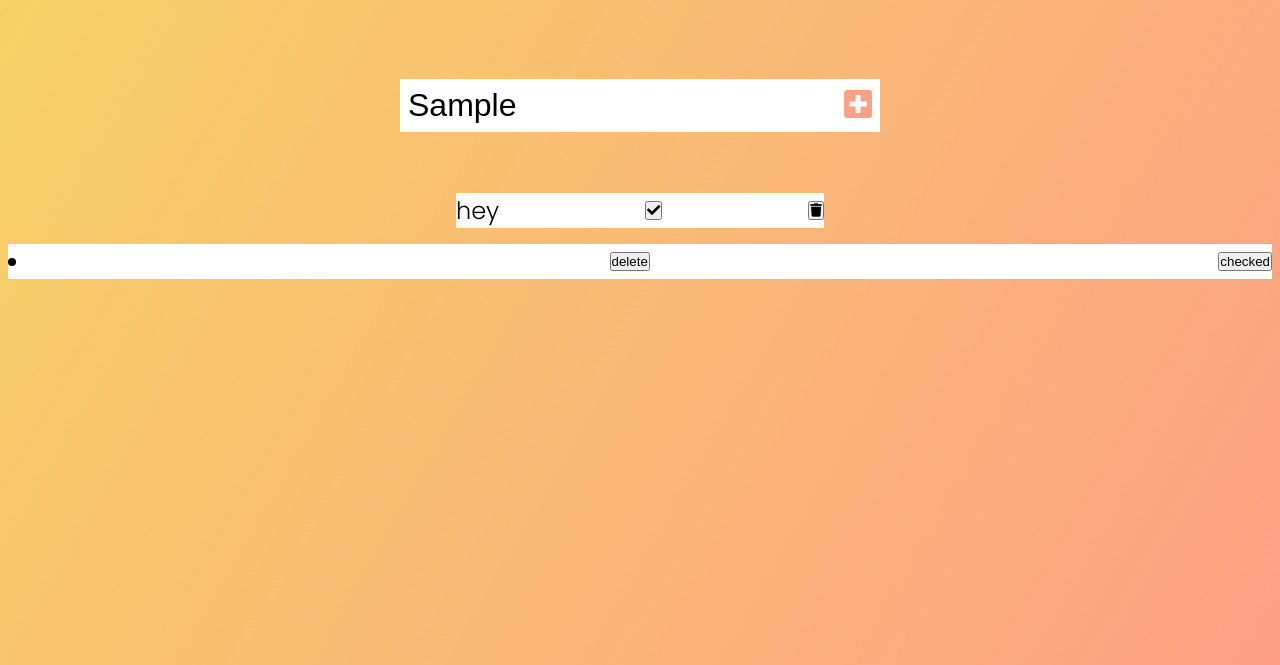
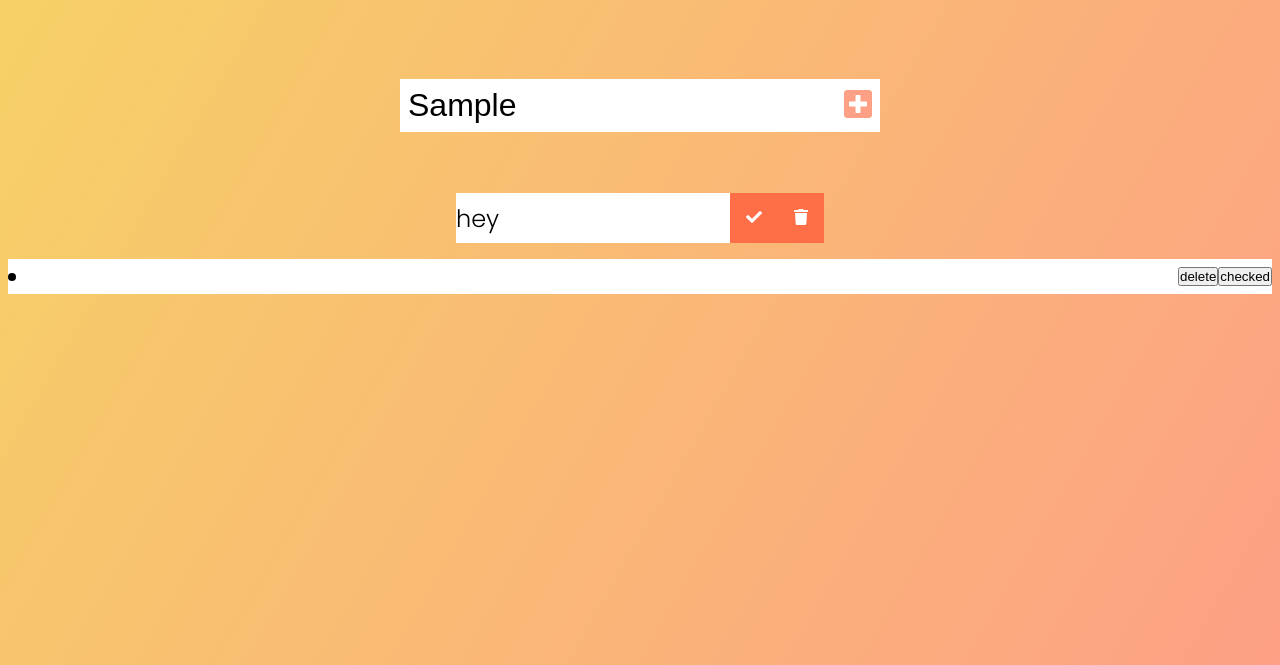
Before and after one commit to dcc5235/JS_Demo2, a plain HTML site: page index.html in a window 1280 px wide. Both pictures are taken after typing "Sample" into the empty fields and a click on the button 858 px from the left and 240 px from the top of the page. Shown: the part 135-800 px from the top of the page. Drawn offline with Linux system fonts and the light colour scheme.

Commit message:
added background style to buttons

```diff
--- a/style.css
+++ b/style.css
@@ -63,5 +63,18 @@ form button:hover{
   font-size: 1.5rem;
   display: flex;
   justify-content: space-between;
-align-items: center;
+  align-items: center;
 }
+
+.todo li{
+  flex: 1;
+}
+
+.trash-btn, .complete-btn{
+  background: #ff6f47;
+  color: #fff;
+  border: none;
+  padding: 1rem;
+  cursor: pointer;
+  font-size: 1rem;
+}
```
